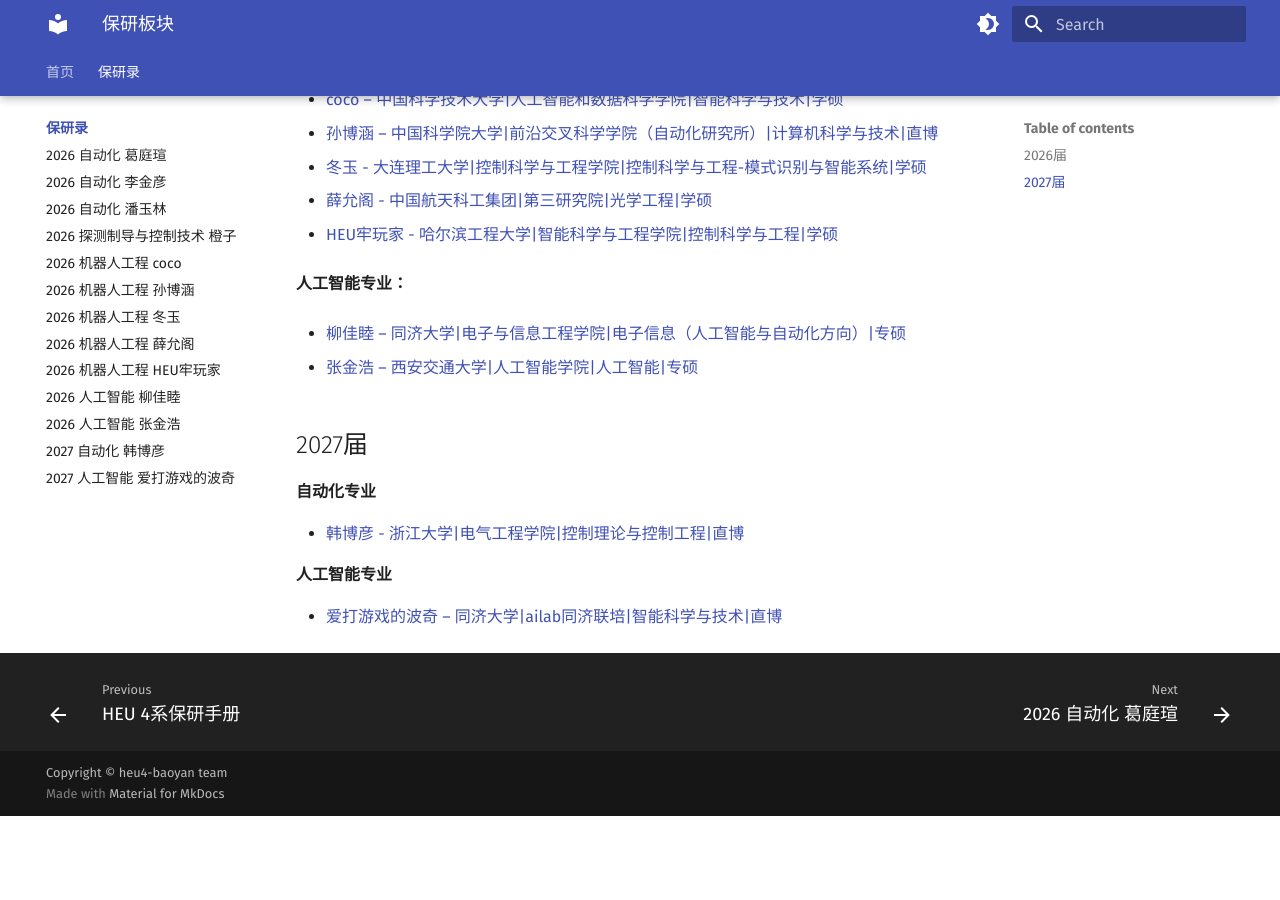
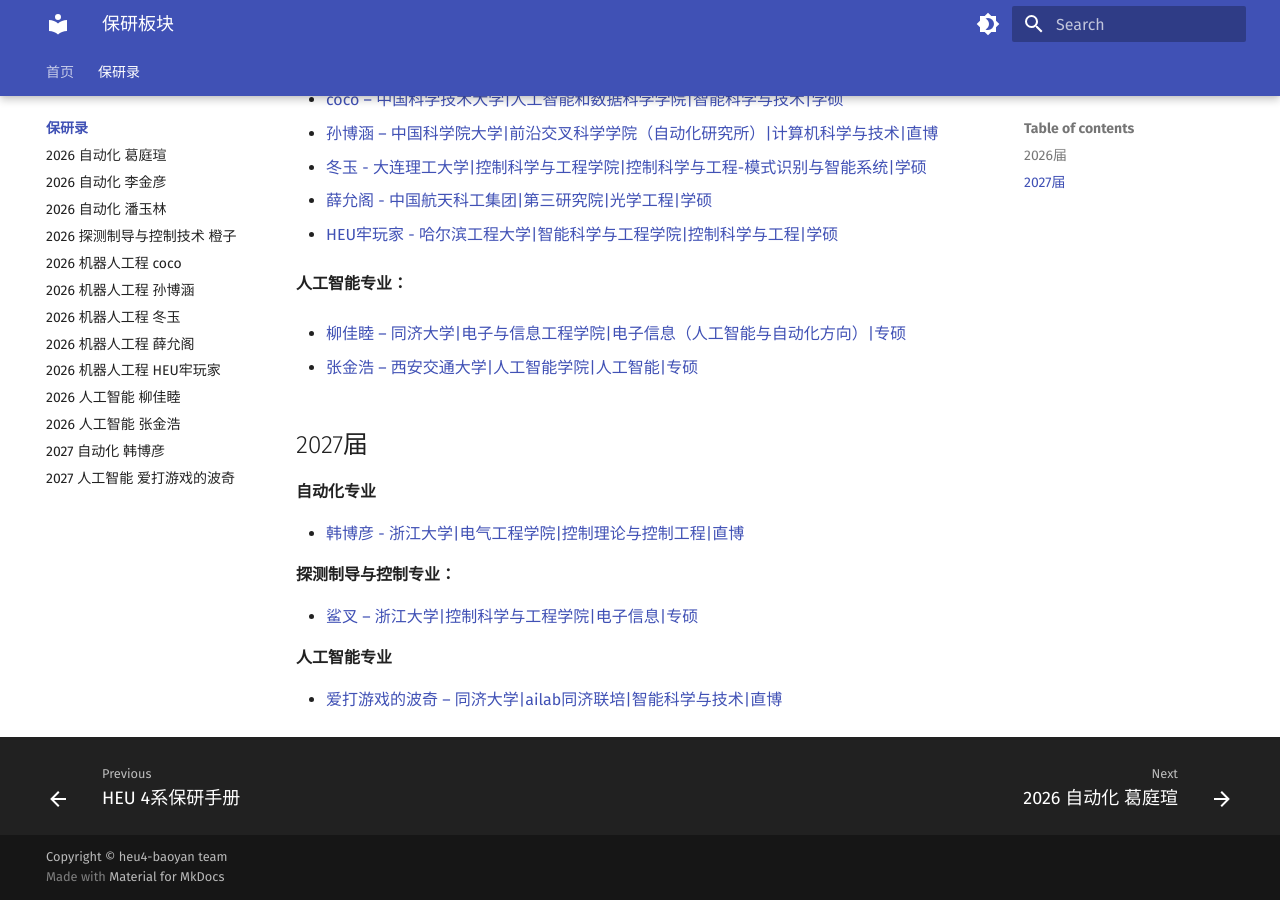
Before and after one commit to heu4-baoyan/heu4-baoyan, an MkDocs documentation site: the page built from docs/baoyan/index.md, in a window 1280 px wide and 900 px high, scrolled down 556 px. Built offline with MkDocs 1.6.1 and Material for MkDocs 9.7.7, drawn with Linux system fonts in a browser that asks for light colours; before the commit the page ends 1372 px from its top, so only the background shows below that.

Commit message:
Update index.md

```diff
--- a/docs/baoyan/index.md
+++ b/docs/baoyan/index.md
@@ -39,6 +39,10 @@
 
 - [ 韩博彦 - 浙江大学|电气工程学院|控制理论与控制工程|直博](./CompSci/2027/cases/boyanhan.md)<br>
 
+**探测制导与控制专业：**<br>
+
+- [ 鲨叉 – 浙江大学|控制科学与工程学院|电子信息|专硕](./CompSci/2027/cases/linhaoshi.md)<br>
+
 **人工智能专业**<br>
 
 - [ 爱打游戏的波奇 – 同济大学|ailab同济联培|智能科学与技术|直博](./CompSci/2027/cases/boqi.md)<br>
```
